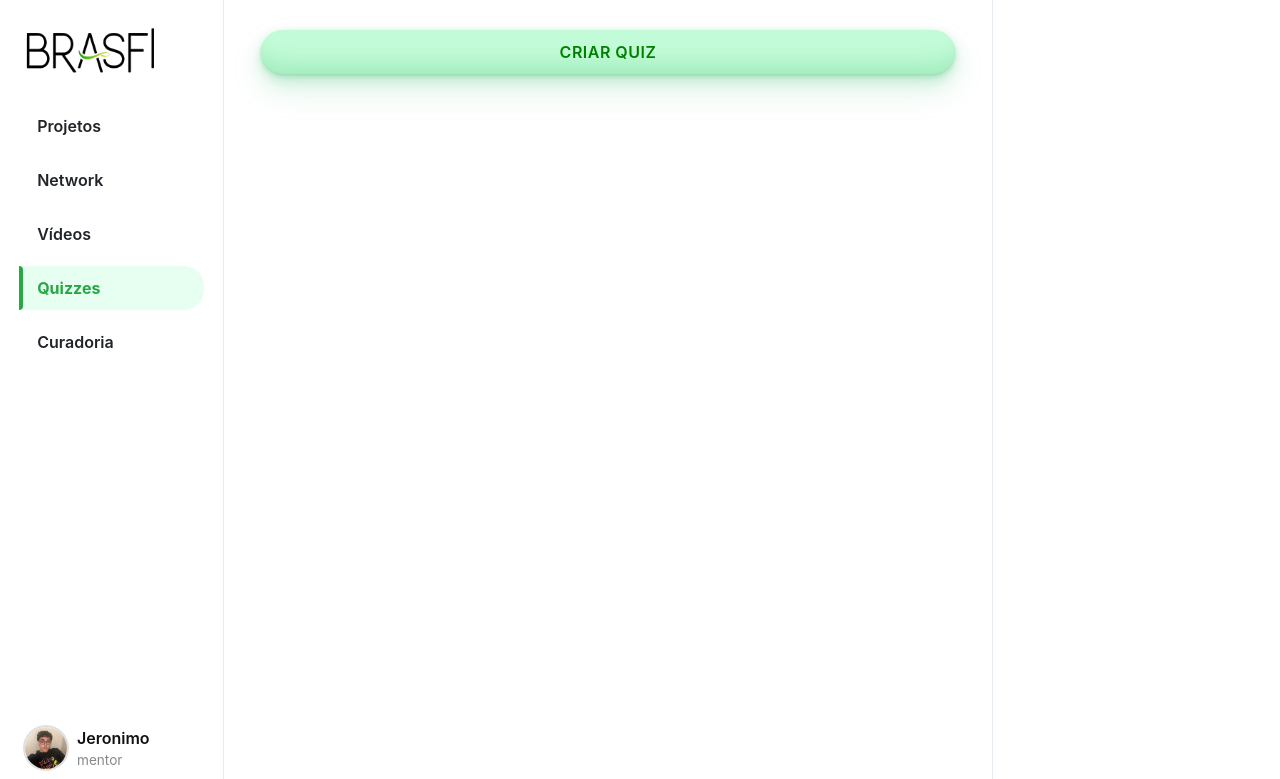
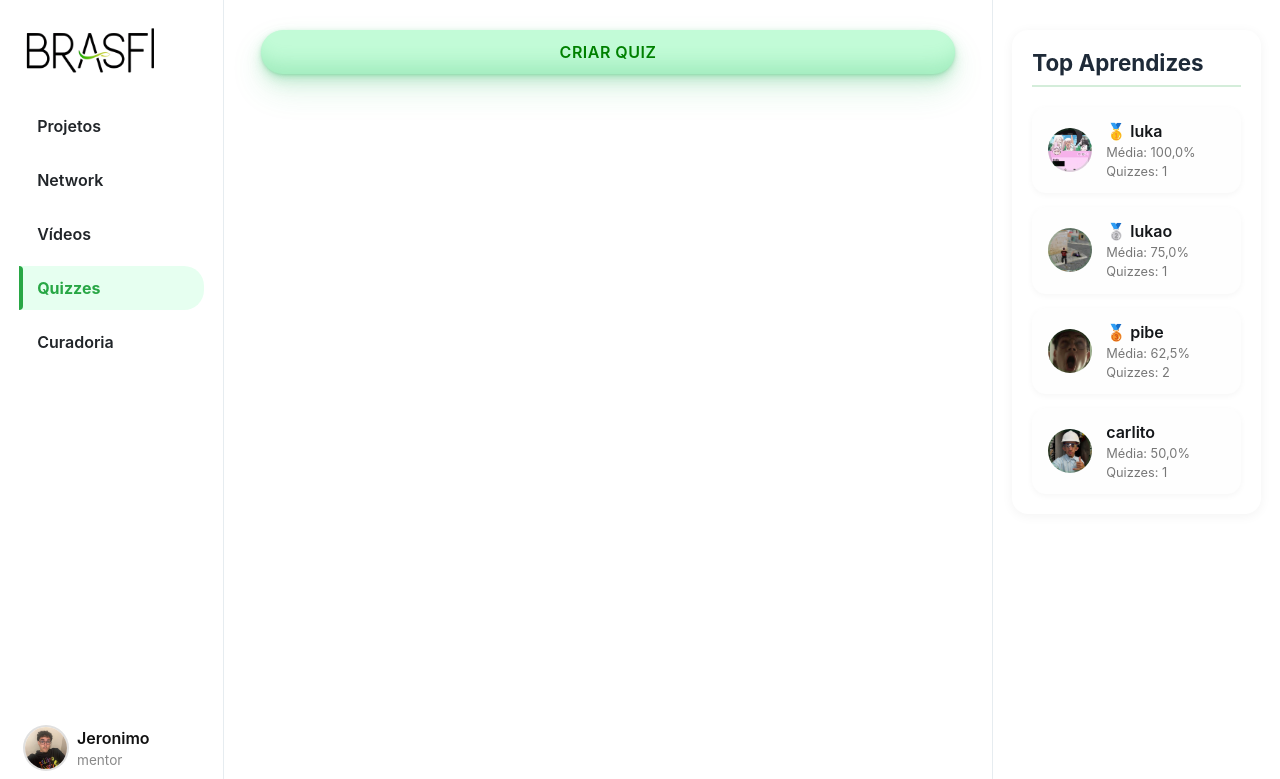
Before and after one commit to Jeraross/BRASFI, a Django app: page /quizzes in a window 1280 px wide. Shown: the top 779 px of the page. Run offline with Django 5.2, Linux system fonts and the light colour scheme; a user stored in the database is signed in; data comes from the database, SQL or seed files in the repository; some libraries are stand-ins or nearby versions.

Commit message:
Refactor signup validation logic: remove unused user type check, improve form submission state management, and enhance file input label update. Add user statistics display for apprentices and top students for mentors in quizzes and videos templates.

```diff
--- a/Project_BRASFI/App_BRASFI/static/styles/hub.css
+++ b/Project_BRASFI/App_BRASFI/static/styles/hub.css
@@ -376,17 +376,6 @@
 /* --------------------- */
 /* RECOMENDADOS E MENTORES */
 /* --------------------- */
-.section-highlight {
-    margin-top: 30px;
-}
-
-.section-highlight h4 {
-    font-size: 1.3rem;
-    font-weight: 700;
-    margin-bottom: 20px;
-    padding-bottom: 6px;
-    border-bottom: 2px solid #28a74533;
-}
 
 .profile-list,
 .media-list {
@@ -490,6 +479,60 @@
 .media-author {
     font-size: 0.8rem;
     color: #657786;
+}
+
+/* --------------------- */
+/* ESTATÍSTICAS         */
+/* --------------------- */
+.stats-box {
+    margin-top: 30px;
+    padding: 20px;
+    background: #ffffff;
+    border-radius: 16px;
+    box-shadow: 0 2px 12px rgba(0, 0, 0, 0.05);
+}
+
+.stats-box h4 {
+    font-size: 1.4rem;
+    font-weight: 700;
+    margin-bottom: 20px;
+    border-bottom: 2px solid #28a74533;
+    padding-bottom: 8px;
+    color: #1e2a38;
+}
+
+.stats-card {
+    display: flex;
+    flex-direction: column;
+    gap: 14px;
+}
+
+.stats-row {
+    display: flex;
+    align-items: center;
+    gap: 12px;
+    font-size: 0.95rem;
+    color: #333;
+    background-color: #f8f9fa;
+    padding: 10px 14px;
+    border-radius: 10px;
+    transition: background-color 0.3s ease;
+}
+
+.stats-row i {
+    color: #28a745;
+    font-size: 1.2rem;
+}
+
+.stats-row strong {
+    margin-left: auto;
+    font-weight: 600;
+    color: #222;
+}
+
+.stats-row.highlight {
+    background-color: #e9f9f0;
+    border-left: 4px solid #28a745;
 }
 
 /* --------------------- */
--- a/Project_BRASFI/App_BRASFI/templates/layout.html
+++ b/Project_BRASFI/App_BRASFI/templates/layout.html
@@ -4,6 +4,7 @@
 <html lang="pt-br">
     <head>
         <title>{% block title %}{% endblock %}</title>
+        <link rel="stylesheet" href="https://cdnjs.cloudflare.com/ajax/libs/font-awesome/6.5.0/css/all.min.css">
         <link rel="stylesheet" href="https://stackpath.bootstrapcdn.com/bootstrap/4.4.1/css/bootstrap.min.css" integrity="sha384-Vkoo8x4CGsO3+Hhxv8T/Q5PaXtkKtu6ug5TOeNV6gBiFeWPGFN9MuhOf23Q9Ifjh" crossorigin="anonymous">
         <link href="{% static 'styles/hub.css' %}" rel="stylesheet">
         <script type="text/javascript" src="{% static 'scripts/hub.js' %}"></script>
--- a/Project_BRASFI/App_BRASFI/templates/quizzes.html
+++ b/Project_BRASFI/App_BRASFI/templates/quizzes.html
@@ -82,3 +82,57 @@
     {% endif %}
 
 {% endblock %}
+
+{% block right %}
+
+{% if request.user.userType == 'aprendiz' %}
+<div class="stats-box">
+    <h4>Suas Estatísticas</h4>
+    <div class="stats-card">
+        <div class="stats-row">
+            <i class="fas fa-user"></i>
+            <span>Usuário:</span>
+            <strong>{{ request.user.username }}</strong>
+        </div>
+        <div class="stats-row">
+            <i class="fas fa-list-ol"></i>
+            <span>Total de quizzes:</span>
+            <strong>{{ user_stats.total_quizzes }}</strong>
+        </div>
+        <div class="stats-row">
+            <i class="fas fa-percentage"></i>
+            <span>Média de acerto:</span>
+            <strong>{{ user_stats.average_score }}%</strong>
+        </div>
+        {% if user_stats.best_quiz %}
+        <div class="stats-row highlight">
+            <i class="fas fa-trophy"></i>
+            <span>Melhor desempenho:</span>
+            <strong>{{ user_stats.best_score }}% em {{ user_stats.best_quiz }}</strong>
+        </div>
+        {% endif %}
+    </div>
+</div>
+
+{% elif request.user.userType == 'mentor' %}
+    <div class="stats-box">
+        <h4>Top Aprendizes</h4>
+        <ul class="profile-list">
+            {% for student in top_students|slice:":5" %}
+            <li class="profile-card">
+                <div class="profile-avatar" style="background-image: url('/media/{{ student.user__profilePic }}');"></div>
+                <div class="profile-info">
+                    <div class="profile-name">
+                        {% if forloop.counter == 1 %}🥇{% elif forloop.counter == 2 %}🥈{% elif forloop.counter == 3 %}🥉{% endif %}
+                        {{ student.user__username }}
+                    </div>
+                    <div class="profile-meta">Média: {{ student.avg_score|floatformat:1 }}%</div>
+                    <div class="profile-meta">Quizzes: {{ student.total_quizzes }}</div>
+                </div>
+            </li>
+            {% endfor %}
+        </ul>
+    </div>
+{% endif %}
+
+{% endblock %}
--- a/Project_BRASFI/App_BRASFI/views.py
+++ b/Project_BRASFI/App_BRASFI/views.py
@@ -1,5 +1,5 @@
 from django.shortcuts import render, redirect, get_object_or_404
-from django.db.models import Count
+from django.db.models import Count, Avg
 from django.contrib import messages
 from django.contrib.auth import authenticate, login, logout
 from django.contrib.auth.decorators import login_required
@@ -125,14 +125,11 @@ def VideosView(request):
         .annotate(total_videos=Count('videos'))\
         .order_by('-total_videos')[:5]
 
-    # Vídeos recomendados (3 aleatórios)
-    recommended_videos = sample(list(all_videos), 3) if all_videos.count() >= 3 else all_videos
 
     return render(request, "videos.html", {
         "page": "videos",
         "videos": all_videos,
         'top_mentors': top_mentors_raw,
-        'recommended_videos': recommended_videos,
     })
 
 @login_required
@@ -197,9 +194,40 @@ def QuizzesView(request):
 
         quizzes_with_ranking.append(item)
 
+    user_stats = {}
+    top_students = []
+
+    if request.user.userType == 'aprendiz':
+        results = QuizResult.objects.filter(user=request.user)
+        total = results.count()
+        avg = results.aggregate(Avg('percentage'))['percentage__avg'] or 0
+        best = results.order_by('-percentage').first()
+
+        user_stats = {
+            'total_quizzes': total,
+            'average_score': round(avg, 2),
+            'best_score': best.percentage if best else 0,
+            'best_quiz': best.quiz.title if best else None
+        }
+
+    elif request.user.userType == 'mentor':
+        # Alunos com mais de 1 quiz feito e boa média
+        top_students = (
+            QuizResult.objects
+            .values('user__username', 'user__profilePic')
+            .annotate(
+                total_quizzes=Count('quiz', distinct=True),
+                avg_score=Avg('percentage')
+            )
+            .filter(total_quizzes__gte=1)
+            .order_by('-avg_score')[:5]
+        )
+
     return render(request, "quizzes.html", {
         "page": "quizzes",
-        "quizzes_with_ranking": quizzes_with_ranking
+        "quizzes_with_ranking": quizzes_with_ranking,
+        "user_stats": user_stats,
+        "top_students": top_students
     })
 
 @login_required
```
Also changed, not shown: Project_BRASFI/App_BRASFI/static/scripts/signup.js (+17 -21 lines), Project_BRASFI/App_BRASFI/templates/videos.html (+3 -18 lines), Project_BRASFI/App_BRASFI/templates/register.html (line endings or trailing spaces).
